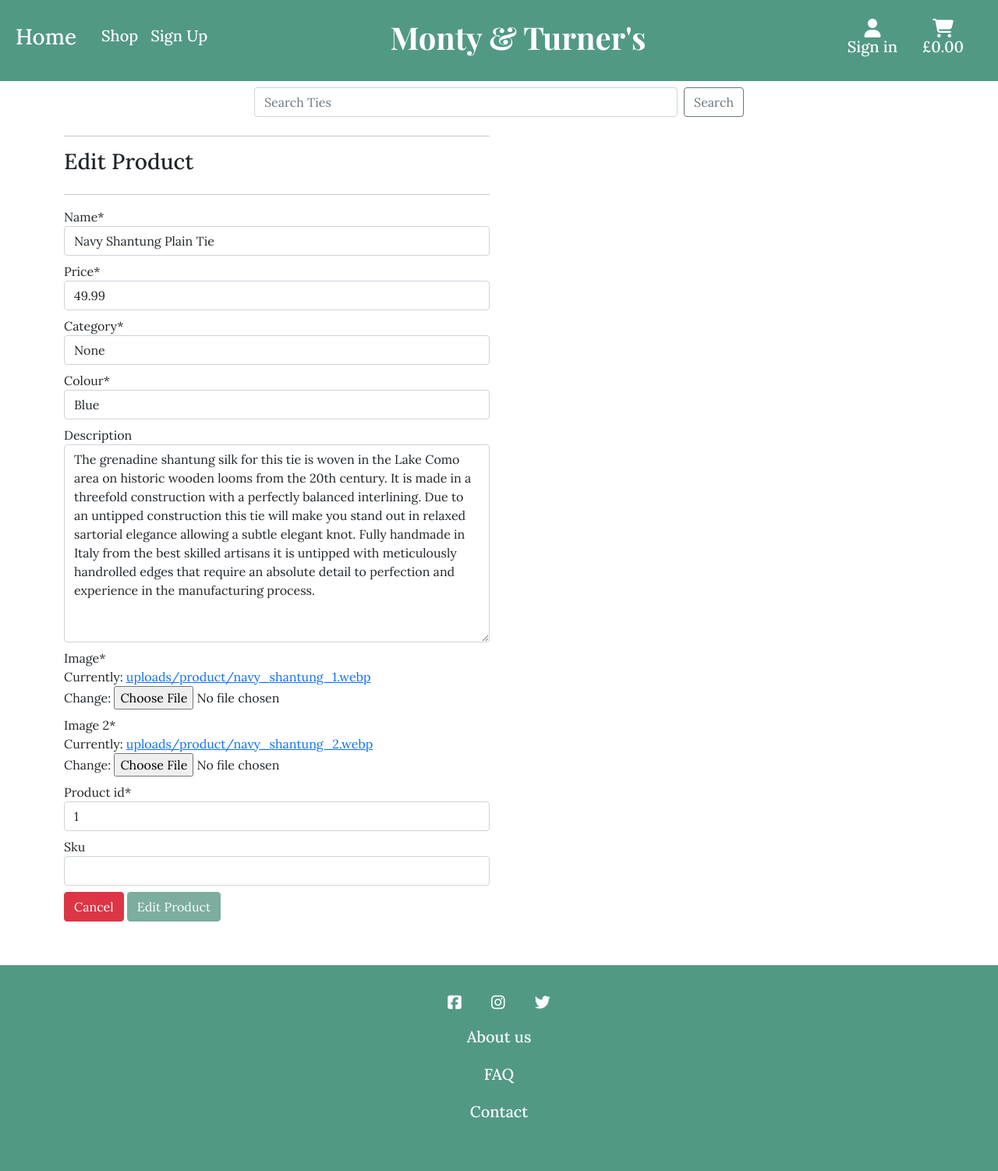
After one commit to JPBiddle/Tie-Shop, a Django app: page /products/edit/1/ in a window 1280 px wide. The commit adds this page. Shown: the whole page at 78% size. Run offline with Django 3.2, Linux system fonts and the light colour scheme; data comes from the database, SQL or seed files in the repository; parts of the project's set-up code (start-up, migrations or seed data) failed here and were passed over; some libraries are stand-ins or nearby versions; some web fonts are replaced.

Commit message:
Added product edit and delete views and urls

```diff
--- a/products/models.py
+++ b/products/models.py
@@ -33,7 +33,7 @@ class Product(models.Model):
     category = models.ForeignKey(Category, on_delete=models.CASCADE, default=1)
     colour = models.ForeignKey(Colour, on_delete=models.CASCADE, default='')
     # Set description to 750 chars, enabled to be empty and empty by default
-    description = models.CharField(max_length=750, default='', blank=True, null=True)
+    description = models.TextField(max_length=750, default='', blank=True, null=True)
     image = models.ImageField(upload_to='uploads/product/')
     image_2 = models.ImageField(upload_to='uploads/product/')
     product_id = models.CharField(max_length=10, default='')
--- /dev/null
+++ b/products/templates/products/edit_product.html
@@ -0,0 +1,36 @@
+{% extends "base.html" %}
+{% load static %}
+
+{% block page_header %}
+    <div class="container header-container">
+        <div class="row">
+            <div class="col"></div>
+        </div>
+    </div>
+{% endblock %}
+
+{% block content %}
+    <div class="overlay"></div>
+    <div class="container">
+        <div class="row no-gutters">
+            <div class="col-12 col-md-6">
+                <hr>
+                <h3 class="logo-font mb-4">Edit Product</h3>
+                <hr>
+            </div>
+        </div>
+
+        <div class="row">
+            <div class="col-12 col-md-6">
+                <form method="POST" action="{% url 'edit_product' product.id %}" class="form mb-2" enctype="multipart/form-data">
+                    {% csrf_token %}
+                    {{ form | crispy }}
+                    <div class="text-right">
+                        <a class="btn btn-danger float-right" href="{% url 'profile' %}">Cancel</a>
+                        <button class="btn btn-general float-right" type="submit">Edit Product</button>
+                    </div>
+                </form>
+            </div>
+        </div>
+    </div>
+{% endblock %}
--- a/products/urls.py
+++ b/products/urls.py
@@ -8,4 +8,6 @@ urlpatterns = [
     path('category/<str:plob>', views.category, name='category'),
     path('search/', views.search, name='search'),
     path('add/', views.add_product, name='add_product'),
+    path('edit/<int:product_id>/', views.edit_product, name='edit_product'),
+    path('delete/<int:product_id>/', views.delete_product, name='delete_product'),
 ]
--- a/products/views.py
+++ b/products/views.py
@@ -69,3 +69,34 @@ def add_product(request):
     }
 
     return render(request, template, context)
+
+
+def edit_product(request, product_id):
+    """ Edit a product in the store """
+    product = get_object_or_404(Product, pk=product_id)
+    if request.method == 'POST':
+        form = ProductForm(request.POST, request.FILES, instance=product)
+        if form.is_valid():
+            form.save()
+            messages.success(request, 'Product successfully updated!')
+            return redirect(reverse('product_info', args=[product.id]))
+        else:
+            messages.error(request, 'Product edit failed. Please ensure the form is valid.')
+    else:
+        form = ProductForm(instance=product)
+        messages.info(request, f'You are editing {product.name}')
+
+    template = 'products/edit_product.html'
+    context = {
+        'form': form,
+        'product': product,
+    }
+
+    return render(request, template, context)
+
+
+def delete_product(request, product_id):
+    product = get_object_or_404(Product, pk=product_id)
+    product.delete()
+    messages.success(request, 'Product has been deleted.')
+    return redirect(reverse('products'))
--- a/profiles/templates/profiles/profile.html
+++ b/profiles/templates/profiles/profile.html
@@ -31,12 +31,8 @@
                     </button>
                     <ul class="dropdown-menu">
                         <li><a class="dropdown-item" href="{% url 'add_product' %}">Add Product</a></li>
-                        <li><a class="dropdown-item" href="">Edit Product</a></li>
-                        <li><a class="dropdown-item" href="">Delete Product</a></li>
                         <li><hr class="dropdown-divider"></li>
                         <li><a class="dropdown-item" href="{% url 'add_faq' %}">Add FAQ</a></li>
-                        <li><a class="dropdown-item" href="">Edit FAQ</a></li>
-
                     </ul>
                 </div>
             {% endif %}
```
Also changed, not shown: products/templates/products/product_info.html (+9 -0 lines), media/uploads/product/beige_silk_1_2OEVNXP.webp (added), media/uploads/product/pink_silk_2_ScadT4t.webp (added), products/migrations/0005_alter_product_description.py (added).
